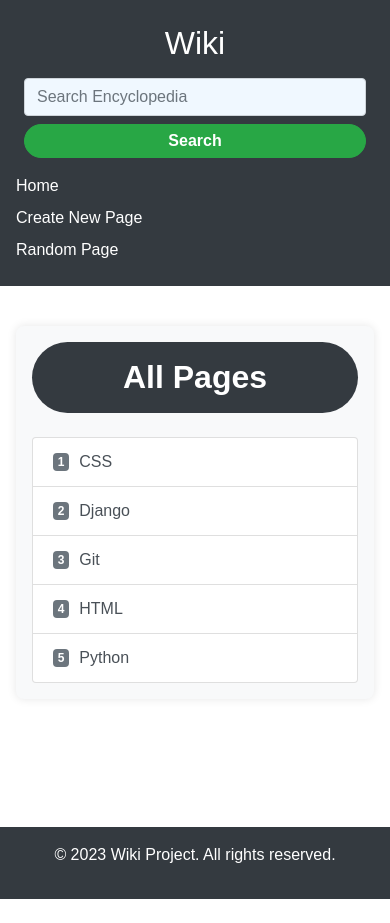
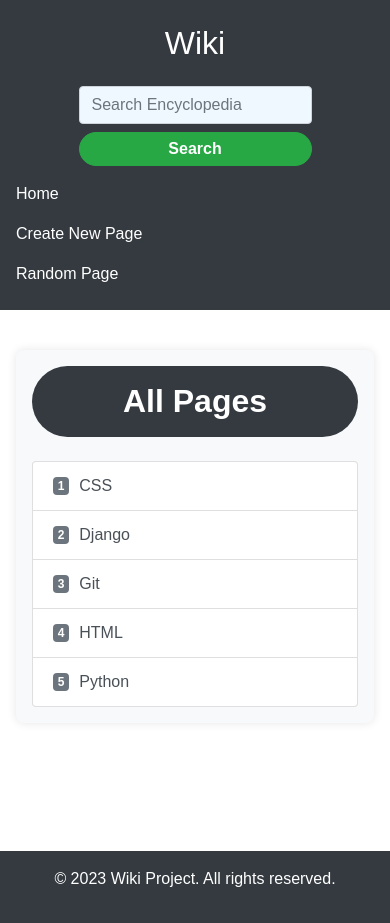
Before and after one commit to sandovaldavid/project-01-wiki, a Django app: page / in a window 390 px wide. Before the commit the page ends 899 px from the top, so only its background shows below. Run offline with Django 3.2, Linux system fonts and the light colour scheme; some libraries are stand-ins or nearby versions.

Commit message:
💄 Update: modify body layout to use flexbox for improved structure and responsiveness

```diff
--- a/encyclopedia/static/css/styles.css
+++ b/encyclopedia/static/css/styles.css
@@ -8,6 +8,8 @@
     color: white;
     padding: 1rem;
     height: 100vh;
+    display: flex;
+    flex-direction: column;
 }
 
 .sidebar a {
@@ -31,8 +33,6 @@
     color: white;
     text-align: center;
     padding: 1rem;
-    position: fixed;
-    bottom: 0;
     width: 100%;
 }
 
@@ -49,6 +49,9 @@
     .main {
         padding: 1rem;
     }
+    .sidebar {
+        height: auto;
+    }
 
     .footer {
         position: static;
```
